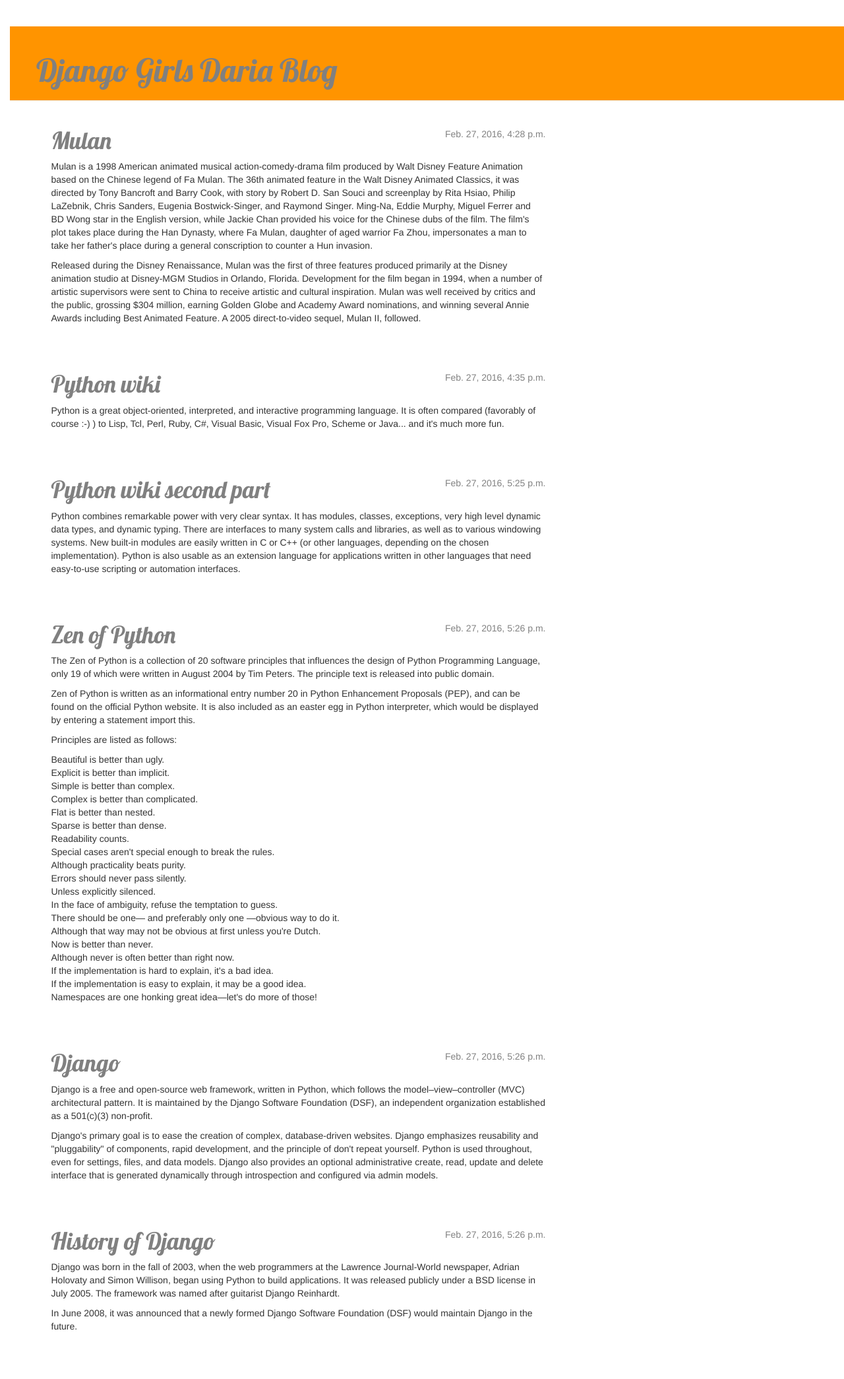
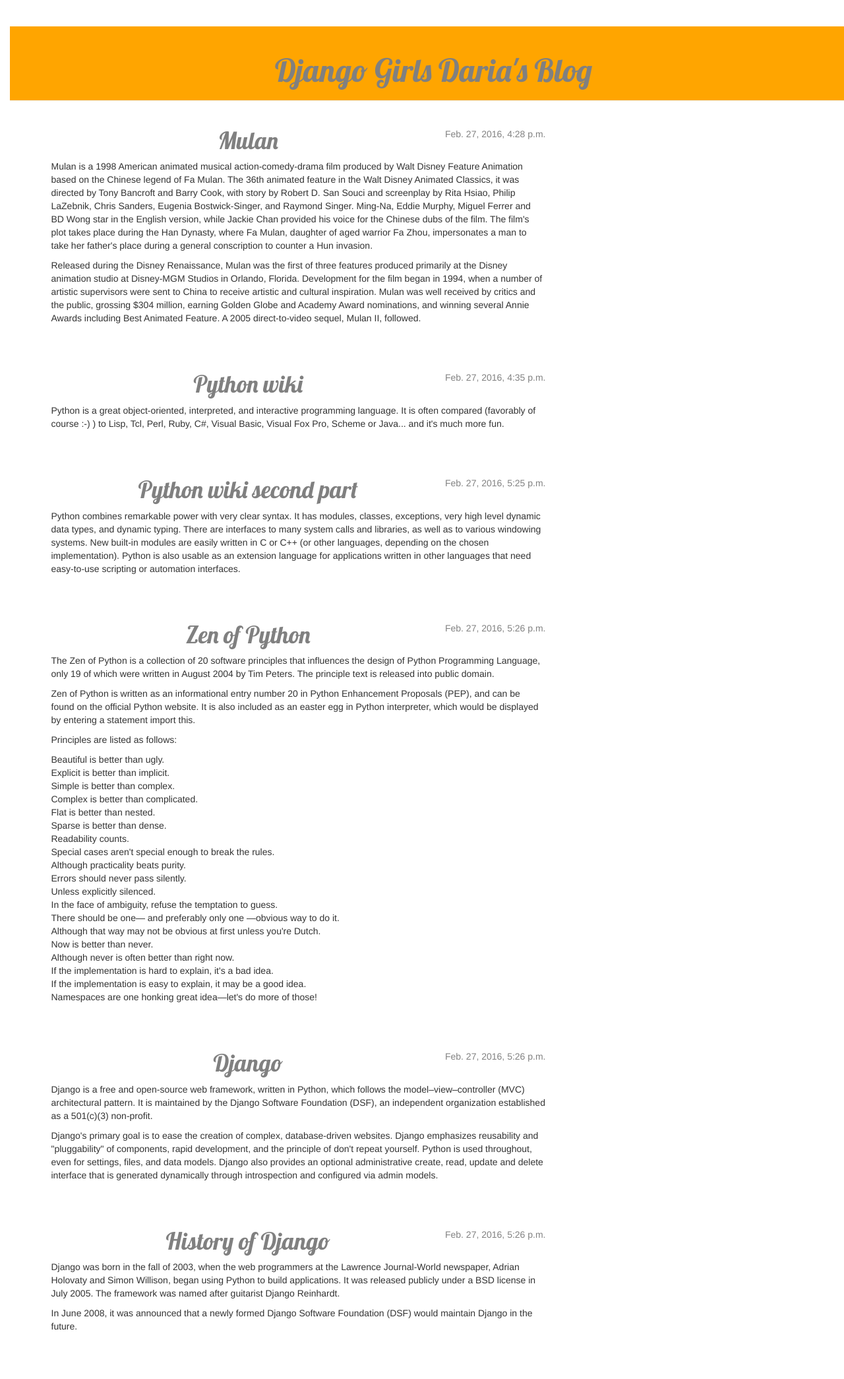
Before and after one commit to Leilighem/my-first-blog, a Django app: page / in a window 1280 px wide. Shown: the whole page at 66% size. Run offline with Django 3.2, Linux system fonts and the light colour scheme; data comes from the database, SQL or seed files in the repository; both versions use the stored data as it was after the commit; some libraries are stand-ins or nearby versions.

Commit message:
This is sixth commit! Awesome!

```diff
--- a/blog/static/css/blog.css
+++ b/blog/static/css/blog.css
@@ -8,9 +8,10 @@
 }
 
 .page-header {
-    background-color: #ff9400;
+    background-color: #FFA500;
     margin-top: 0;
     padding: 20px 20px 20px 40px;
+    text-align: center;
 }
 
 .page-header h1, .page-header h1 a, .page-header h1 a:visited, .page-header h1 a:active {
@@ -54,3 +55,6 @@
 .post h1 a, .post h1 a:visited {
     color: grey;
 }
+.letter {
+    color: #EEDFCC;
+}
--- a/blog/templates/blog/base.html
+++ b/blog/templates/blog/base.html
@@ -12,7 +12,7 @@
                 {% if user.is_authenticated %}
                     <a href="{% url 'post_new' %}" class="top-menu"><span class="glyphicon glyphicon-plus"></span></a>
                 {% endif %}
-                <h1><a href="/">Django Girls Daria Blog</a></h1>
+                <h1><a href="/">Django Girls Daria's Blog</a></h1>
             </div>
             <div class="content container">
                 <div class="row">
--- a/blog/templates/blog/post_list.html
+++ b/blog/templates/blog/post_list.html
@@ -3,10 +3,12 @@
                     {% for post in posts %}
                         <div class="post">
                             <div class="date">
-                                {{ post.published_date }}
+                                <p align='center'>
+                                    {{ post.published_date }}
+                                </p>
                             </div>
-                            <h1><a href="{% url "blog.views.post_detail" pk=post.pk %}">{{ post.title }}</a></h1>
-                            <p>{{ post.text|linebreaks }}</p>
+                            <h1 align='center'><a href="{% url "blog.views.post_detail" pk=post.pk %}">{{ post.title }}</a></h1>
+                            <p class="letter">{{ post.text|linebreaks }}</p>
                         </div>
                     {% endfor %}
                 {% endblock content %}
```
Also changed, not shown: db.sqlite3.
